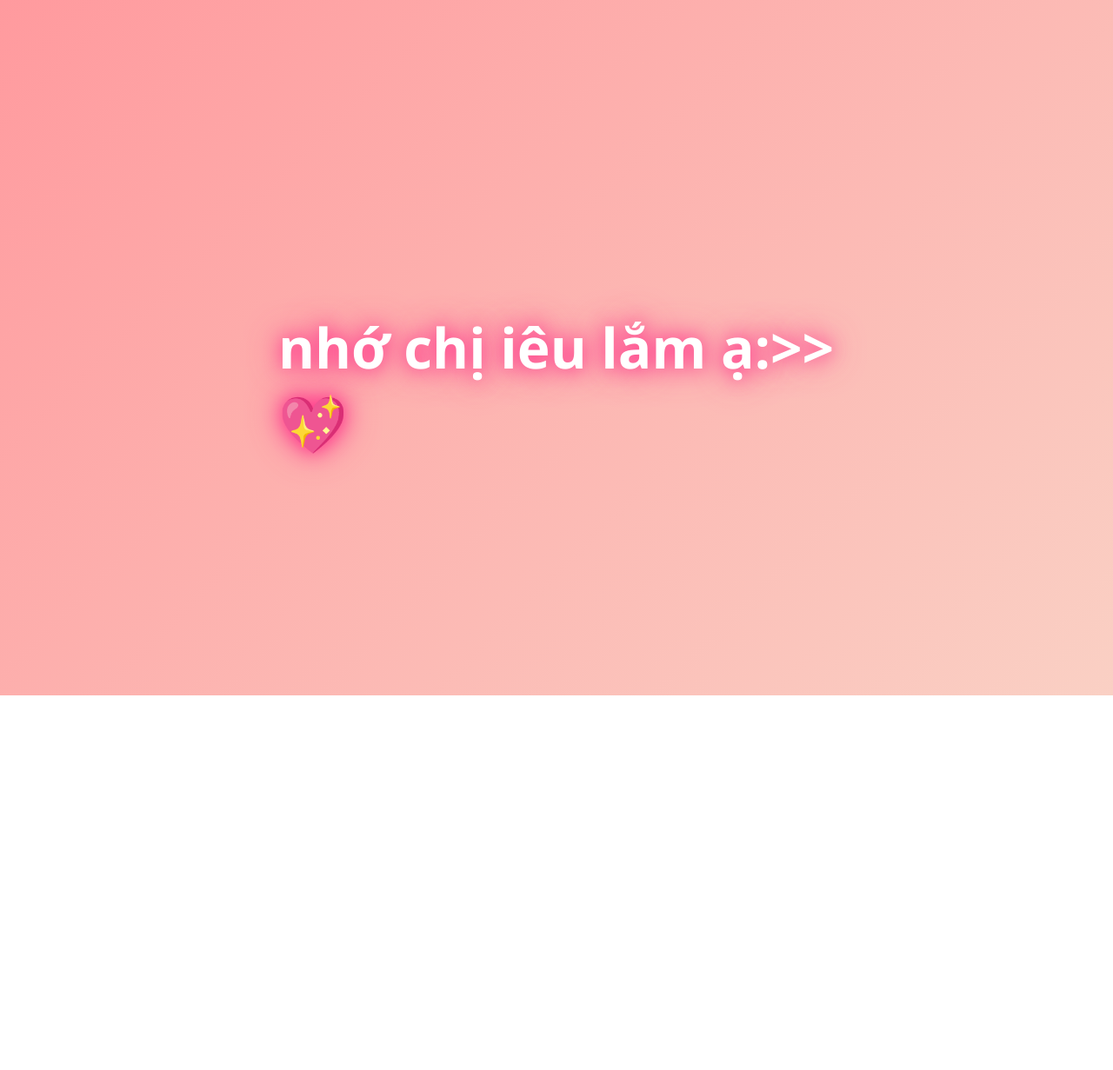
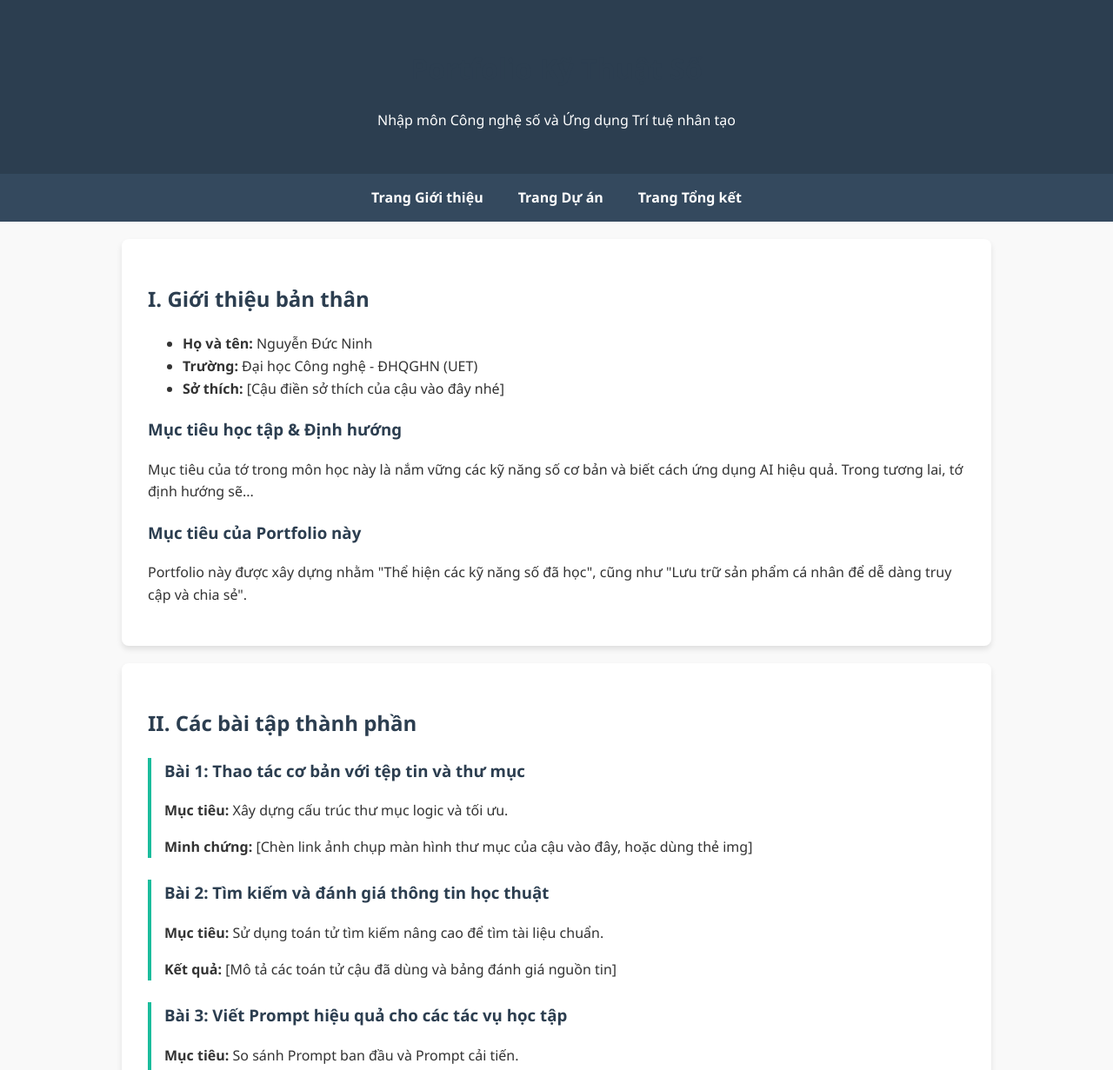
Before and after one commit to ninhz/-3cly, a plain HTML site: page index.html in a window 1280 px wide. Shown: the top 1231 px of the page at 87% size. Before the commit the page ends 800 px from the top, so only its background shows below. Drawn offline with Linux system fonts and the light colour scheme.

Commit message:
Add files via upload

```diff
--- a/index.html
+++ b/index.html
@@ -3,82 +3,150 @@
 <head>
     <meta charset="UTF-8">
     <meta name="viewport" content="width=device-width, initial-scale=1.0">
-<title>Mê chị Cẩm Ly 💖</title>
+    <title>Portfolio Cá Nhân - Nguyễn Đức Ninh</title>
     <style>
-  html,body{
-    margin:0; padding:0;
-    height:100%;
-    overflow:hidden;
-    background: linear-gradient(135deg,#ff9a9e,#fad0c4);
-    font-family:'Segoe UI',sans-serif;
+        body {
+            font-family: 'Segoe UI', Tahoma, Geneva, Verdana, sans-serif;
+            line-height: 1.6;
+            margin: 0;
+            padding: 0;
+            color: #333;
+            background-color: #f9f9f9;
         }
-  h1{
-    position:absolute;
-    top:50%; left:50%;
-    transform:translate(-50%,-50%);
-    font-size:4em;
-    color:#fff;
-    text-shadow:0 0 20px #ff3f8e, 0 0 40px #ff3f8e;
-    animation: glow 2s ease-in-out infinite alternate;
-    cursor: default;
+        header {
+            background-color: #2c3e50;
+            color: white;
+            text-align: center;
+            padding: 2rem 0;
         }
-  @keyframes glow {
-    from { text-shadow:0 0 10px #ff3f8e,0 0 20px #ff3f8e; }
-    to   { text-shadow:0 0 30px #ff3f8e,0 0 60px #ff3f8e; }
+        nav {
+            background-color: #34495e;
+            display: flex;
+            justify-content: center;
+            position: sticky;
+            top: 0;
+            z-index: 1000;
         }
-  .heart{
-    position:fixed;
-    width:20px;
-    height:20px;
-    background:pink;
-    transform:rotate(45deg);
-    opacity:0.8;
-    animation: float 6s linear forwards;
+        nav a {
+            color: white;
+            text-decoration: none;
+            padding: 15px 20px;
+            font-weight: bold;
         }
-  .heart:before,
-  .heart:after{
-    content:'';
-    position:absolute;
-    width:20px;
-    height:20px;
-    background:pink;
-    border-radius:50%;
+        nav a:hover {
+            background-color: #1abc9c;
         }
-  .heart:before{ top:-10px; left:0; }
-  .heart:after { left:-10px; top:0; }
-  @keyframes float {
-    0%   { transform:translateY(0) rotate(45deg); opacity:1; }
-    100% { transform:translateY(-120vh) rotate(45deg); opacity:0; }
+        .container {
+            width: 80%;
+            margin: 20px auto;
+            max-width: 1000px;
+        }
+        section {
+            background: white;
+            padding: 30px;
+            margin-bottom: 20px;
+            border-radius: 8px;
+            box-shadow: 0 4px 6px rgba(0,0,0,0.1);
+        }
+        h1, h2, h3 {
+            color: #2c3e50;
+        }
+        .task {
+            border-left: 4px solid #1abc9c;
+            padding-left: 15px;
+            margin-bottom: 25px;
+        }
+        footer {
+            text-align: center;
+            padding: 20px;
+            background-color: #2c3e50;
+            color: white;
+            margin-top: 40px;
         }
     </style>
 </head>
 <body>
-  <h1>nhớ chị iêu lắm ạ:>>  💖</h1>
 
-<script>
-  // Tạo tim bay ngẫu nhiên
-  function createHeart(){
-    const heart=document.createElement('div');
-    heart.className='heart';
-    heart.style.left=Math.random()*100+'vw';
-    heart.style.background=`hsl(${Math.random()*360},70%,80%)`;
-    heart.style.width=heart.style.height=20+Math.random()*20+'px';
-    document.body.appendChild(heart);
-    setTimeout(()=>heart.remove(),6000);
-  }
-  setInterval(createHeart,300);
+    <header>
+        <h1>Portfolio Kỹ Thuật Số</h1>
+        <p>Nhập môn Công nghệ số và Ứng dụng Trí tuệ nhân tạo</p>
+    </header>
 
-  // Click chuột hiện tim to
-  document.addEventListener('click', e=>{
-    const heart=document.createElement('div');
-    heart.className='heart';
-    heart.style.left=e.clientX+'px';
-    heart.style.top=e.clientY+'px';
-    heart.style.background='red';
-    heart.style.width=heart.style.height='40px';
-    document.body.appendChild(heart);
-    setTimeout(()=>heart.remove(),6000);
-  });
-</script>
+    <nav>
+        <a href="#gioi-thieu">Trang Giới thiệu</a>
+        <a href="#du-an">Trang Dự án</a>
+        <a href="#tong-ket">Trang Tổng kết</a>
+    </nav>
+
+    <div class="container">
+        <section id="gioi-thieu">
+            <h2>I. Giới thiệu bản thân</h2>
+            <ul>
+                <li><strong>Họ và tên:</strong> Nguyễn Đức Ninh</li>
+                <li><strong>Trường:</strong> Đại học Công nghệ - ĐHQGHN (UET)</li>
+                <li><strong>Sở thích:</strong> [Cậu điền sở thích của cậu vào đây nhé]</li>
+            </ul>
+
+            <h3>Mục tiêu học tập & Định hướng</h3>
+            <p>Mục tiêu của tớ trong môn học này là nắm vững các kỹ năng số cơ bản và biết cách ứng dụng AI hiệu quả. Trong tương lai, tớ định hướng sẽ...</p>
+
+            <h3>Mục tiêu của Portfolio này</h3>
+            <p>Portfolio này được xây dựng nhằm "Thể hiện các kỹ năng số đã học", cũng như "Lưu trữ sản phẩm cá nhân để dễ dàng truy cập và chia sẻ".</p>
+        </section>
+
+        <section id="du-an">
+            <h2>II. Các bài tập thành phần</h2>
+
+            <div class="task">
+                <h3>Bài 1: Thao tác cơ bản với tệp tin và thư mục</h3>
+                <p><strong>Mục tiêu:</strong> Xây dựng cấu trúc thư mục logic và tối ưu.</p>
+                <p><strong>Minh chứng:</strong> [Chèn link ảnh chụp màn hình thư mục của cậu vào đây, hoặc dùng thẻ img]</p>
+            </div>
+
+            <div class="task">
+                <h3>Bài 2: Tìm kiếm và đánh giá thông tin học thuật</h3>
+                <p><strong>Mục tiêu:</strong> Sử dụng toán tử tìm kiếm nâng cao để tìm tài liệu chuẩn.</p>
+                <p><strong>Kết quả:</strong> [Mô tả các toán tử cậu đã dùng và bảng đánh giá nguồn tin]</p>
+            </div>
+
+            <div class="task">
+                <h3>Bài 3: Viết Prompt hiệu quả cho các tác vụ học tập</h3>
+                <p><strong>Mục tiêu:</strong> So sánh Prompt ban đầu và Prompt cải tiến.</p>
+                <p><strong>Minh chứng:</strong> [Trình bày 2 prompt và nhận xét sự khác biệt ở kết quả AI xuất ra]</p>
+            </div>
+
+            <div class="task">
+                <h3>Bài 4: Sử dụng công cụ hợp tác trực tuyến cho dự án nhóm</h3>
+                <p><strong>Mục tiêu:</strong> Ứng dụng công cụ quản lý dự án (như Trello, Notion...).</p>
+                <p><strong>Minh chứng:</strong> [Chèn ảnh màn hình phân công công việc nhóm]</p>
+            </div>
+
+            <div class="task">
+                <h3>Bài 5: Sử dụng AI tạo sinh để hỗ trợ sáng tạo nội dung</h3>
+                <p><strong>Mục tiêu:</strong> Trưng bày sản phẩm hoàn thiện (ảnh/video/bài viết) có sự hỗ trợ của AI.</p>
+                <p><strong>Sản phẩm:</strong> [Chèn nội dung hoặc link sản phẩm của cậu]</p>
+            </div>
+
+            <div class="task">
+                <h3>Bài 6: Sử dụng AI có trách nhiệm trong học tập và nghiên cứu</h3>
+                <p><strong>Mục tiêu:</strong> Trình bày bộ nguyên tắc cá nhân khi dùng AI.</p>
+                <p><strong>Bộ nguyên tắc:</strong> [Ghi 5-7 điều kiện cậu tự đặt ra để không vi phạm liêm chính học thuật]</p>
+            </div>
+        </section>
+
+        <section id="tong-ket">
+            <h2>III. Tổng kết và Cảm nhận</h2>
+            <p><strong>Trải nghiệm cá nhân:</strong> Quá trình xây dựng Portfolio này giúp tớ nhìn lại toàn bộ những gì đã học. Cảm giác tự tay code ra trang web này rất thú vị.</p>
+
+            <p><strong>Kiến thức/Kỹ năng quan trọng nhất:</strong> [Ghi những gì cậu thấy hữu ích nhất, ví dụ: viết prompt hoặc tìm kiếm học thuật]</p>
+
+            <p><strong>Điểm tâm đắc & Thách thức:</strong> Tớ tự hào nhất về phần... Thách thức lớn nhất là...</p>
+        </section>
+    </div>
+
+    <footer>
+        <p>Bản quyền © 2026 bởi Nguyễn Đức Ninh.</p>
+    </footer>
+
 </body>
 </html>
```
Lines whose indentation alone changed are shown as unchanged.
